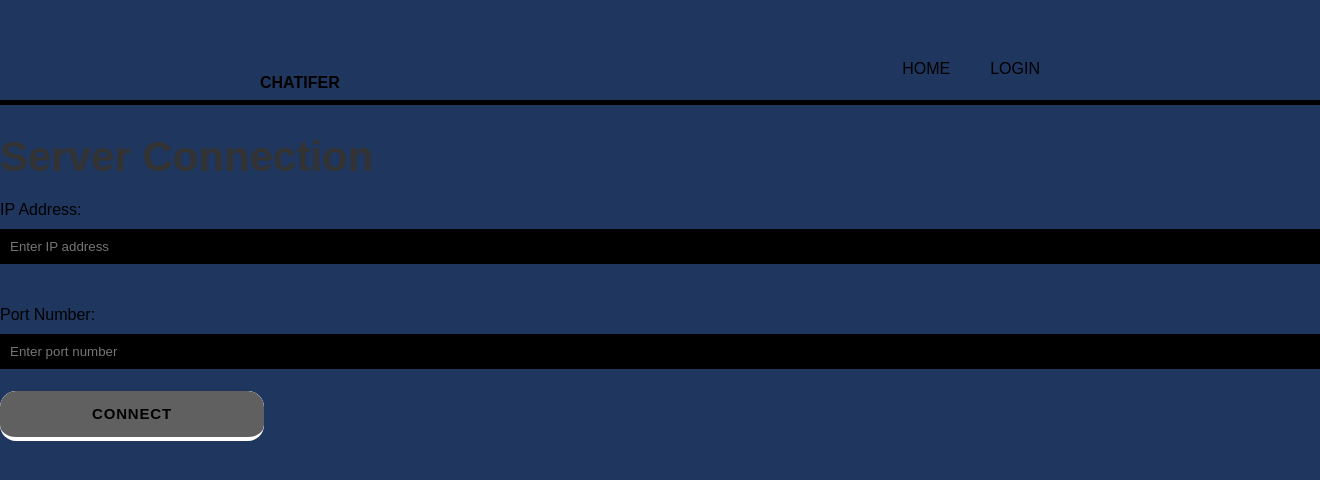
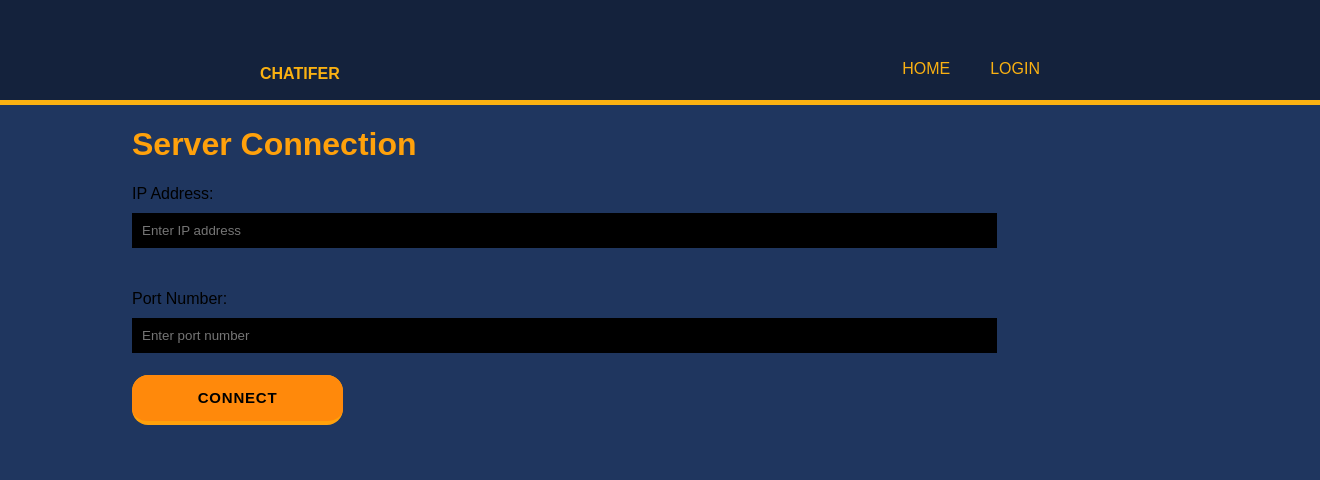
Before and after one commit to Uglypr1nces/Chatifer, a Django app: page /home/ in a window 1320 px wide; the page is wider, and only the part inside the window is pictured. Shown: the top 480 px of that part. Run offline with Django 5.2, Linux system fonts and the light colour scheme.

Commit message:
changed home css

```diff
--- a/Chatifer/static/styles/home.css
+++ b/Chatifer/static/styles/home.css
@@ -1,10 +1,27 @@
+#main-content{
+  display: flex;
+}
+
+#chat-server {
+  justify-content: center;
+  align-items: center;
+  margin: auto;
+  height: 100%;
+  min-width: 70%;
+  width: 80%;
+  max-width: 90%;
+}
+
+h1{
+  color: #ffa10b;
+}
 label {
   display: block;
   margin: 20px 0 5px 0;
 }
 
 input {
-  width: 100%;
+  width: 80%;
   padding: 10px;
   margin: 5px 0 22px 0;
   display: inline-block;
@@ -31,7 +48,7 @@ input[type="submit"] {
 
 button {
   appearance: button;
-  background-color: #ffffff;
+  background-color: #ffa10b;
   border: solid transparent;
   border-radius: 16px;
   border-width: 0 0 4px;
@@ -57,12 +74,12 @@ button {
   -webkit-user-select: none;
   white-space: nowrap;
   width: 20%;
-  position: relative; /* Ensure button pseudo-element is positioned correctly */
+  position: relative;
 }
 
 button:after {
   background-clip: padding-box;
-  background-color: #606060;
+  background-color: #ff890b;
   border: solid transparent;
   border-radius: 16px;
   border-width: 0 0 4px;
--- a/Chatifer/static/styles/index.css
+++ b/Chatifer/static/styles/index.css
@@ -7,17 +7,15 @@ body {
 }
 
 
-/* Header Styles */
 header {
-  background: #1f365f;
-  color: #1f365f;
+  background: #14223c;
   padding-top: 30px;
   min-height: 70px;
-  border-bottom: 5px solid #000000;
+  border-bottom: 5px solid #fab112;
 }
 
 header a {
-  color: #000000;
+  color: #fab112;
   text-decoration: none;
   text-transform: uppercase;
   font-size: 16px;
@@ -54,7 +52,7 @@ header .highlight, header .current a {
 }
 
 header a:hover {
-  color: #000000;
+  color: #ffa115;
   font-weight: bold;
 }
 
@@ -62,27 +60,3 @@ header #branding img {
   width: 100px;
   height: 100px;
 }
-
-
-/* Typography */
-h1 {
-  font-size: 42px;
-  color: #333333;
-  margin-bottom: 20px;
-}
-
-h2 {
-  font-size: 24px;
-  color: #7d7d7d;
-  margin-bottom: 10px;
-}
-
-p {
-  font-size: 16px;
-  color: #2c2c2c;
-  margin-bottom: 10px;
-}
-
-ol {
-  margin-left: 20px;
-}
```
